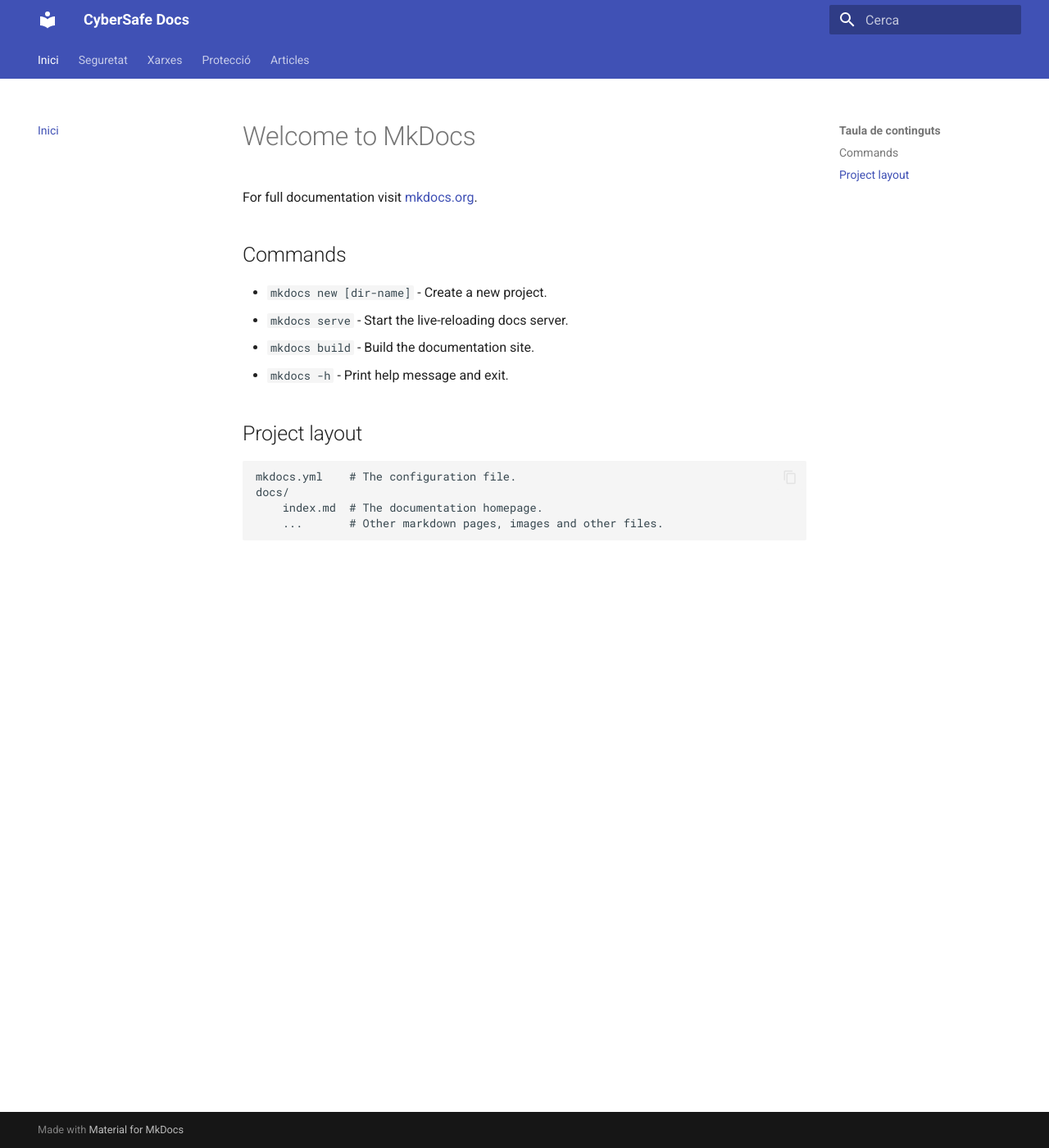
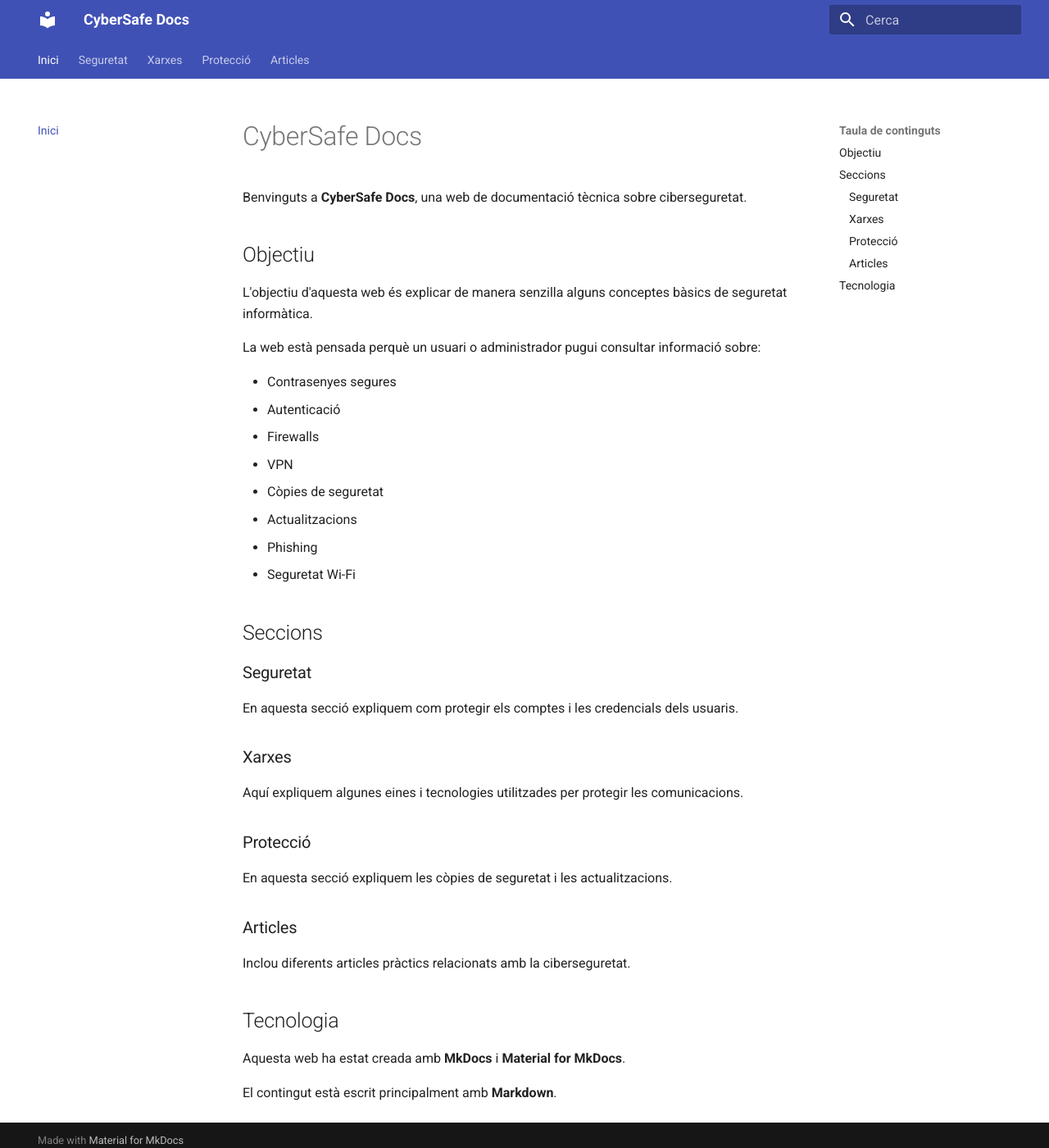
Before and after one commit to dunabou-droid/web-estatica-DunaMarc, an MkDocs documentation site: the page built from docs/index.md, in a window 1280 px wide and 1400 px high. Shown: the whole window at 82% size. Built offline with MkDocs 1.6.1 and Material for MkDocs 9.7.7, drawn with Linux system fonts in a browser that asks for light colours.

Commit message:
Afegim pàgina principal

```diff
--- a/docs/index.md
+++ b/docs/index.md
@@ -1,17 +1,42 @@
-# Welcome to MkDocs
+# CyberSafe Docs
 
-For full documentation visit [mkdocs.org](https://www.mkdocs.org).
+Benvinguts a **CyberSafe Docs**, una web de documentació tècnica sobre ciberseguretat.
 
-## Commands
+## Objectiu
 
-* `mkdocs new [dir-name]` - Create a new project.
-* `mkdocs serve` - Start the live-reloading docs server.
-* `mkdocs build` - Build the documentation site.
-* `mkdocs -h` - Print help message and exit.
+L'objectiu d'aquesta web és explicar de manera senzilla alguns conceptes bàsics de seguretat informàtica.
 
-## Project layout
+La web està pensada perquè un usuari o administrador pugui consultar informació sobre:
 
-    mkdocs.yml    # The configuration file.
-    docs/
-        index.md  # The documentation homepage.
-        ...       # Other markdown pages, images and other files.
+- Contrasenyes segures
+- Autenticació
+- Firewalls
+- VPN
+- Còpies de seguretat
+- Actualitzacions
+- Phishing
+- Seguretat Wi-Fi
+
+## Seccions
+
+### Seguretat
+
+En aquesta secció expliquem com protegir els comptes i les credencials dels usuaris.
+
+### Xarxes
+
+Aquí expliquem algunes eines i tecnologies utilitzades per protegir les comunicacions.
+
+### Protecció
+
+En aquesta secció expliquem les còpies de seguretat i les actualitzacions.
+
+### Articles
+
+Inclou diferents articles pràctics relacionats amb la ciberseguretat.
+
+## Tecnologia
+
+Aquesta web ha estat creada amb **MkDocs** i **Material for MkDocs**.
+
+El contingut està escrit principalment amb **Markdown**.
```
